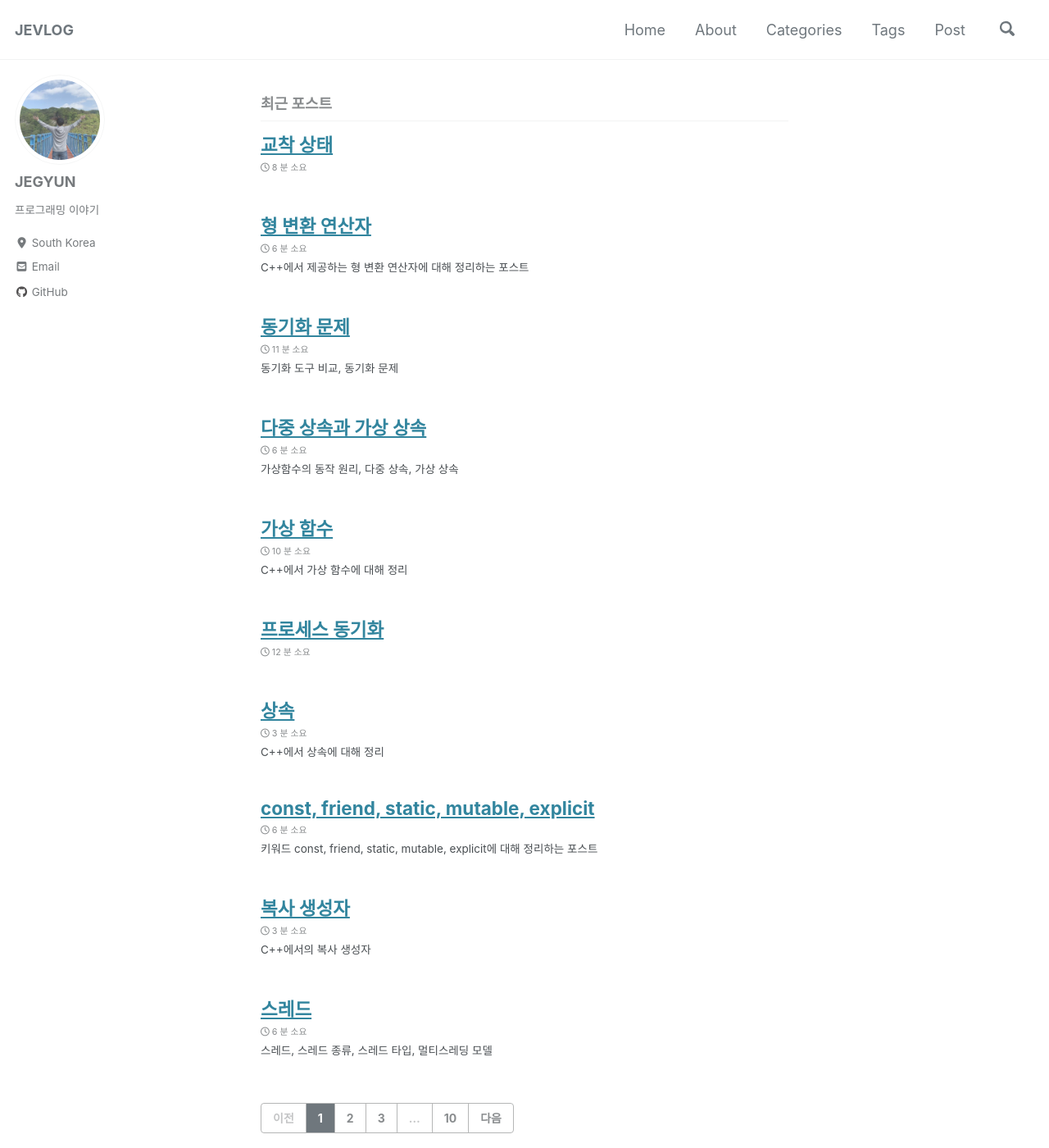
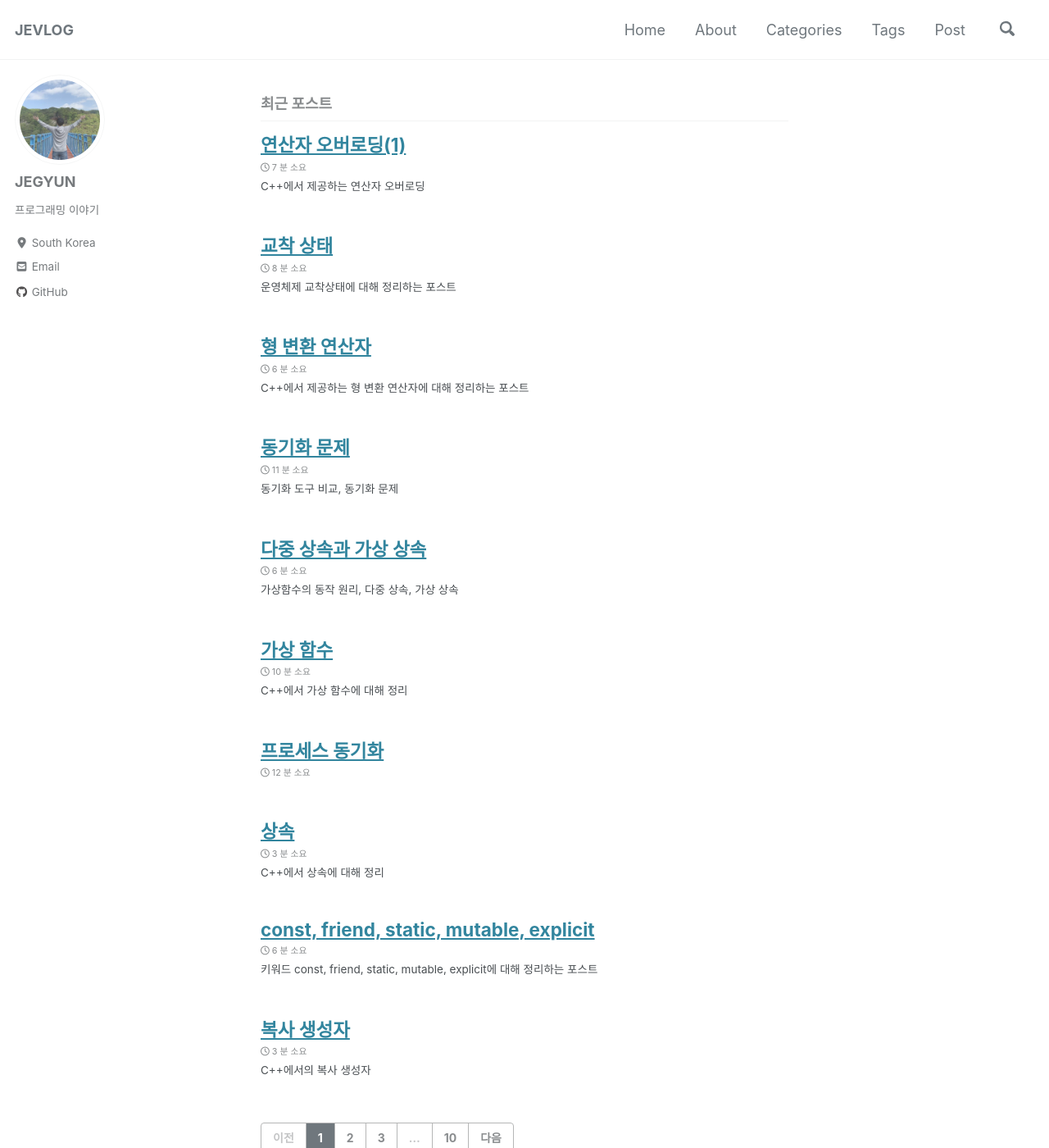
Before and after one commit to tdm1223/tdm1223.github.io, a Jekyll site: the page built from index.html, in a window 1280 px wide and 1400 px high. Shown: the whole window at 82% size. Built offline with Jekyll 4.4.1, drawn with Linux system fonts in a browser that asks for light colours; cached includes are drawn as plain includes; nearby versions of some CDN libraries; the list of posts is cut into pages by our own code; comment, search, counter and statistics services are not loaded; some of the changed lines change nothing that is shown.

Commit message:
[CREATE] 2021-02-18-cpp12

````diff
--- /dev/null
+++ b/_posts/Cpp/2021-02-18-cpp12.md
@@ -0,0 +1,198 @@
+---
+title: "연산자 오버로딩(1)"
+excerpt: "C++에서 제공하는 연산자 오버로딩"
+categories:
+  - cpp
+tags:
+  - cpp
+  - operator
+  - overloading
+  - 연산자
+  - 오버로딩
+  - 단항 연산자
+last_modified_at: 2021-02-18T08:00:50-00:00
+sitemap :
+    changefreq : daily
+    priority : 1.0
+toc: true
+---
+
+## 연산자 오버로딩
+### 멤버 함수에 의한 방법
+```cpp
+class Point
+{
+private:
+    int xpos;
+    int ypos;
+public:
+    Point(int x = 0, int y = 0) : xpos(x), ypos(y) { }
+    Point operator+(const Point &ref)
+    {
+        Point pos(xpos+ref.xpos, ypos+ref.ypos);
+        return pos;
+    }
+};
+
+Point pos1(3,4);
+Point pos2(1,2);
+Point pos3 = pos1 + pos2;
+pos3 = pos1.operator+(pos2);
+```
+
+### 전역 함수에 의한 방법
+```cpp
+class Point
+{
+private:
+    int xpos;
+    int ypos;
+public:
+    Point(int x=0, int y=0) : xpos(x), ypos(y) { }
+    friend Point operator+(const Point &pos1, const Point &pos2);
+};
+
+Point operator+(const Point &pos1, const Point &pos2)
+{
+    Point pos(pos1.xpos+pos2.xpos, pos1.ypos+pos2.ypos);
+    return pos;
+}
+
+Point pos1(3,4);
+Point pos2(1,2);
+Point pos3 = pos1 + pos2;
+```
+
+- 동일한 자료형을 대상으로 두 가지 방법으로 **동시에 오버로딩**할 경우
+  - **멤버 함수 기반**으로 오버로딩된 함수가 **전역 함수 기반**으로 오버로딩된 함수보다 **먼저 호출**된다.
+
+### 멤버 함수 기반으로만 오버로딩이 가능한 연산자
+- 대입 연산자 `=`
+- 함수 호출 연산자 `()`
+- 배열 접근 연산자 `[]`
+- 멤버 접근을 위한 포인터 연산자 `->`
+- 객체를 대상으로 진행해야 의미가 통하는 연산자들이기 때문에 **멤버 함수 기반**으로만 연산자의 오버로딩을 허용한다.
+
+### 오버로딩이 불가능한 연산자의 종류
+- 멤버 접근 연산자 `.`
+- 멤버 포인터 연산자 `*`
+- 범위 지정 연산자 `::`
+- 조건 연산자(3항 연산자) `?`
+- 바이트 단위 크기 계산 `sizeof`
+- RTTI(Run Time Type Information) 관련 연산자 `typeid`
+- 형 변환 연산자 `static_cast`
+- 형 변환 연산자 `dynamic_cast`
+- 형 변환 연산자 `const_cast`
+- 형 변환 연산자 `reinterpret_cast`
+
+### 연산자를 오버로딩하는 데 있어서의 주의사항
+- 연산자 본래의 의도를 벗어난 형태의 오버로딩은 좋지 않다.
+- 연산자의 **우선순위**는 바뀌지 않는다.
+- 매개변수의 `Default` 값 설정이 불가능하다.
+- 연산자의 기본 기능까지 빼앗을 수는 없다.
+
+## 단항 연산자의 오버로딩
+### 멤버 함수
+```cpp
+Point& operator++()
+{
+    xpos+=1;
+    ypos+=1;
+    return *this;
+}
+pos.operator++();
+```
+
+### 전역 함수
+```cpp
+Point& operator++(Point &ref)
+{
+    ref.x+=1;
+    ref.y+=1;
+    return ref;
+}
+operator++(pos);
+```
+
+### 전위 증가와 후위 증가의 구분
+- 전위 증가 : `++pos -> pos.operator++()`
+- 후위 증가 : `pos++ -> pos.operator++(int)`
+  - 후위 증감은 키워드 `int`를 통해 구분한다.
+
+## 교환 법칙 문제의 해결
+```cpp
+cpy = pos * 3;
+cpy = 3 * pos;
+```
+
+- 자료형이 다른 두 피연산자를 대상으로 하는 연산
+- **멤버 함수** 형태 뿐만 아니라 **전역 함수**의 형태로도 **오버로딩**해야 한다.
+
+### 멤버 함수
+```cpp
+Point operator*(int times)
+{
+    Point pos(xpos * times, ypos * times);
+    return pos;
+}
+pos * 3 = pos.operator*(3);
+```
+
+### 전역 함수
+```cpp
+Point operator*(int times, Point& ref)
+{
+    return ref * times;
+}
+cpy = operator*(3, pos);
+```
+
+## <<, >> 연산자의 오버로딩
+```cpp
+class ostream
+{
+public:
+    void operator<< (char * str)
+    {
+        printf("%s", str);
+    }
+    void operator<< (char str)
+    {
+        printf("%c", str);
+    }
+    void operator<< (int num)
+    {
+        printf("%d", num);
+    }
+    void operator<< (ostream& (*fp)(ostream &ostm))
+    {
+        fp(*this);
+    }
+
+    ostream& endl(ostream &ostm)
+    {
+        ostm<<'\n';
+        fflush(stdout); // 버퍼를 비움
+        return ostm;
+    }
+
+    ostream cout;
+};
+cout<<'A'; // cout.operator<<('A');
+```
+
+- 멤버 함수에 의한 방법을 선택하려면 `cout` 객체의 멤버 함수를 하나 추가해야 하므로 `ostream` 클래스를 정정해야 한다.
+  - 불가능하므로 **전역 함수**에 의한 방법을 택하여 오버로딩한다.
+
+```cpp
+ostream& operator<<(ostream& os, const Point& pos)
+{
+    os<<'['<<pos.xpos<<", "<<pos.ypos<<<']'<<endl;
+    return os;
+}
+istream& operator>>(istream& is, Point& pos)
+{
+    is>>pos.xpos>>pos.ypos;
+    return is;
+}
+```
--- a/_posts/OperatingSystem/2021-02-10-OS7.md
+++ b/_posts/OperatingSystem/2021-02-10-OS7.md
@@ -1,6 +1,6 @@
 ---
 title:  "교착 상태"
-excerpt: ""
+excerpt: "운영체제 교착상태에 대해 정리하는 포스트"
 categories:
   - OperatingSystem
 tags:
````
